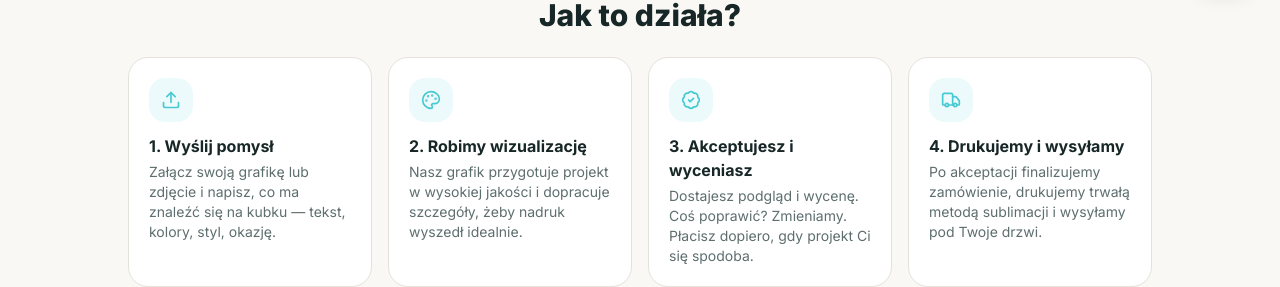
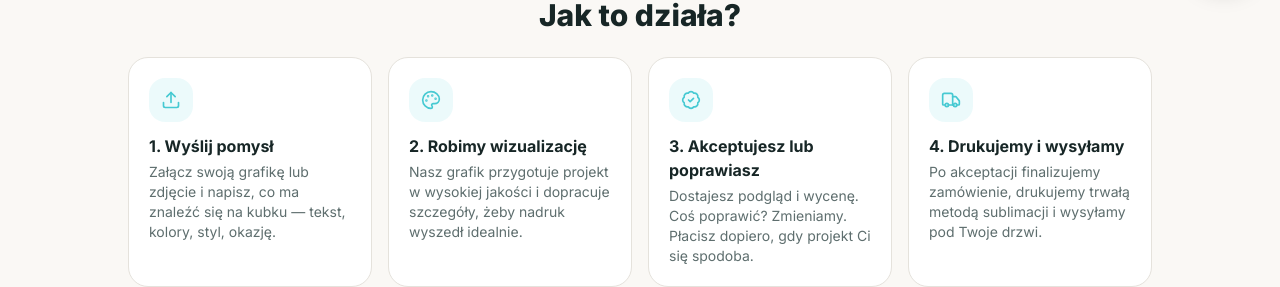
Before and after one commit to kontaktwrednykubek-debug/wredny-kubek, a Next.js app: page /edytor in a window 1280 px wide. Shown: the part 790-1077 px from the top of the page. Built offline with nearby package versions, Linux system fonts and the light colour scheme; no server answers; the database is empty.

Commit message:
copy: krok 3 "Akceptujesz lub poprawiasz" zamiast "i wyceniasz"
Co-Authored-By: Claude Opus 4.8 <noreply@anthropic.com>

```diff
--- a/src/app/edytor/page.tsx
+++ b/src/app/edytor/page.tsx
@@ -45,7 +45,7 @@ const STEPS = [
   },
   {
     icon: BadgeCheck,
-    title: "3. Akceptujesz i wyceniasz",
+    title: "3. Akceptujesz lub poprawiasz",
     text: "Dostajesz podgląd i wycenę. Coś poprawić? Zmieniamy. Płacisz dopiero, gdy projekt Ci się spodoba.",
   },
   {
```
